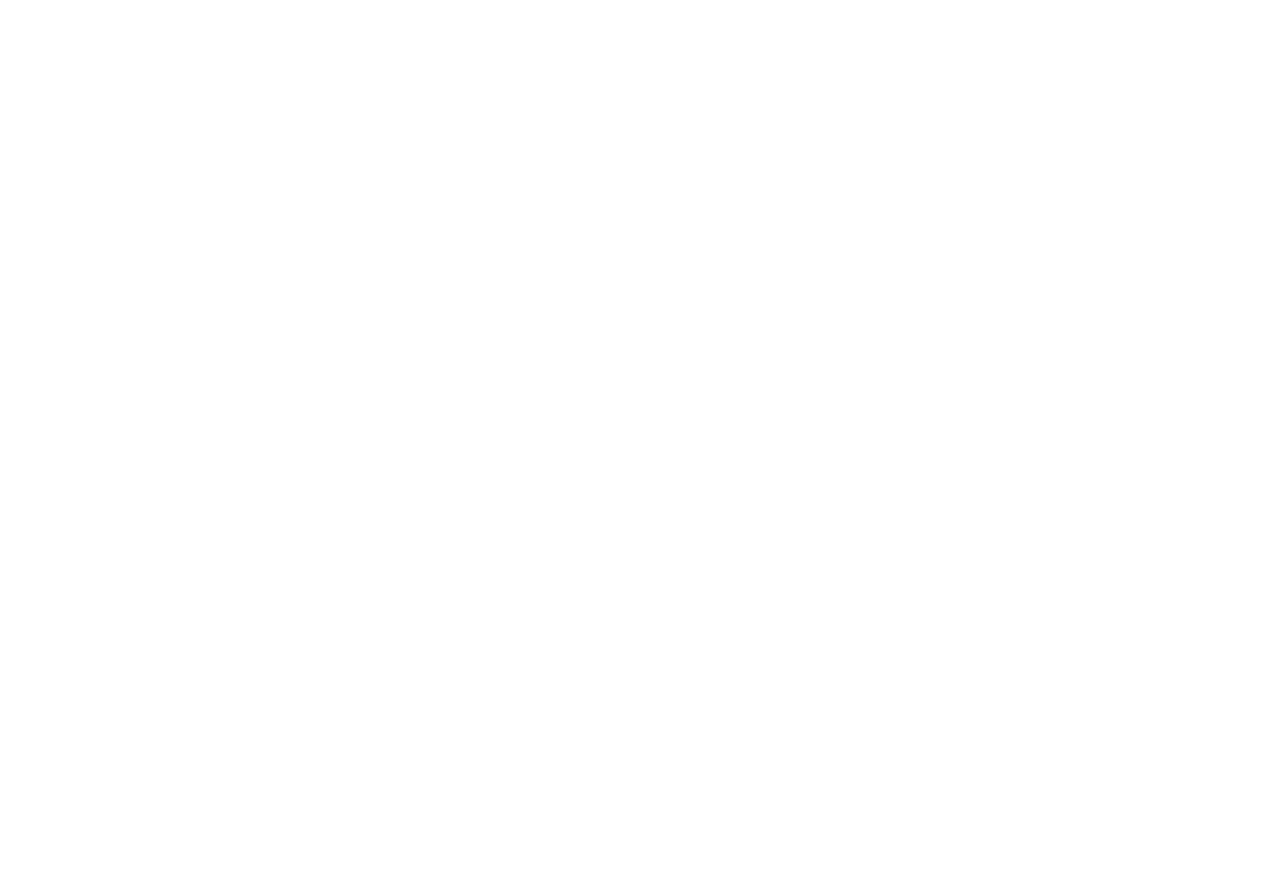
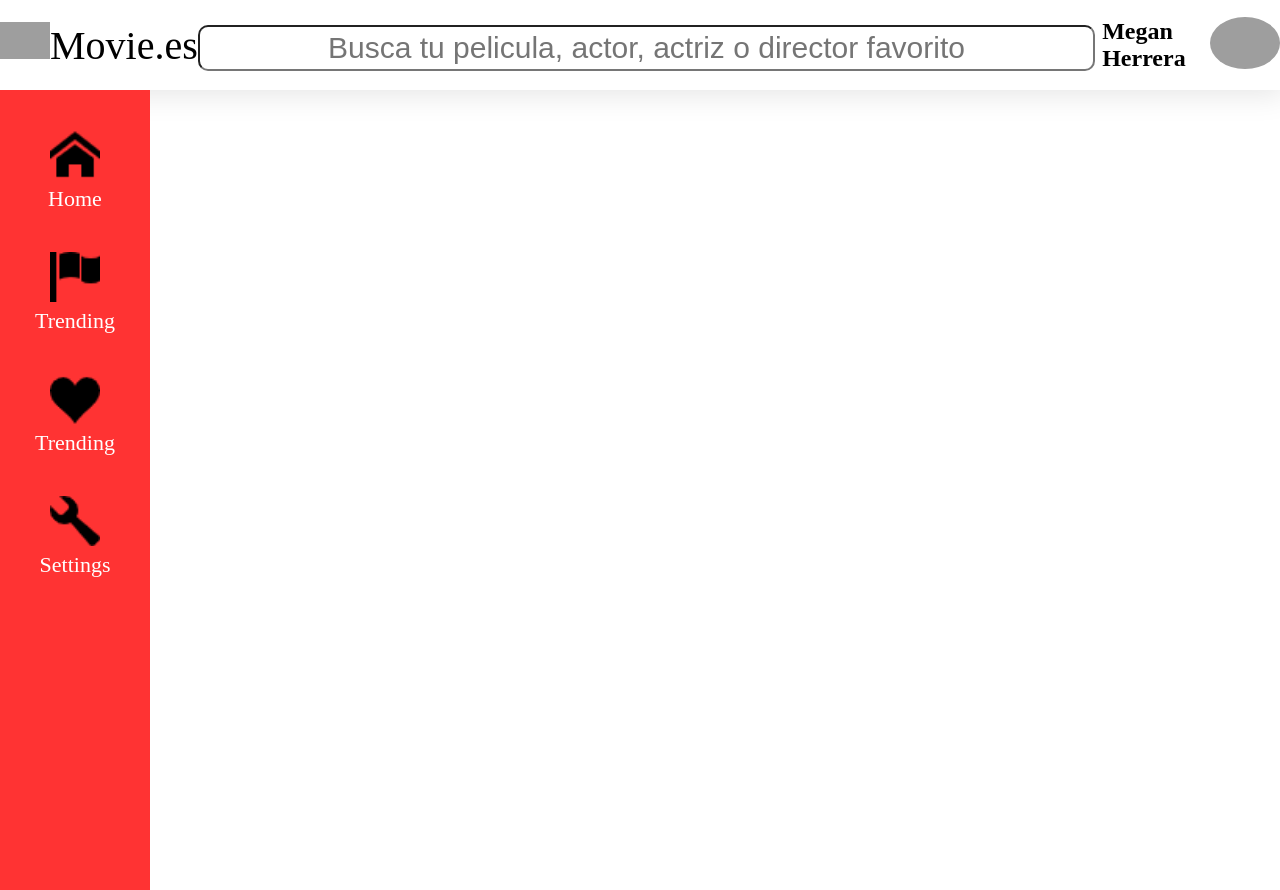
Before and after one commit to sntwandy/Movie.es, a plain HTML site: page index.html in a window 1280 px wide. Before the commit the page ends 800 px from the top, so only its background shows below. Drawn offline with Linux system fonts and the light colour scheme; grey boxes are pictures that could not be loaded.

Commit message:
The nav and menu is finished, I'm using grid layout

```diff
--- a/css/styles.css
+++ b/css/styles.css
@@ -0,0 +1,208 @@
+body
+{
+    margin: 0px;
+}
+/*HEADER*/
+.header
+{
+    display: flex;
+    justify-content: space-between;
+    height: 90px;
+    align-items: center;
+    box-shadow: 5px 5px 30px rgba(0, 0, 0, 0.1);
+}
+
+.popcorn-movies-container
+{
+    display: flex;
+}
+
+.popcorn-figure
+{
+    margin: 0px;
+}
+
+.popcorn
+{
+    width: 50px;
+}
+
+.movies-container
+{
+    display: flex;
+    align-items: center;
+}
+
+.movies
+{
+    margin: 0px;
+    font-size: 40px;
+}
+
+.search-container
+{
+    width: 1200px;
+    height: 40px;
+}
+
+.search
+{
+    width: 100%;
+    height: 100%;
+    font-size: 30px;
+    text-align: center;
+    border-radius: 10px;
+}
+
+.username-picture-container
+{
+    display: flex;
+}
+
+.username-container
+{
+    display: flex;
+    align-items: center;
+    margin: 0px 15px;
+}
+
+.username
+{
+    margin: 0px;
+    font-size: 1.5em;
+    font-weight: 600;
+}
+
+.picture-container
+{
+    display: flex;
+    align-items: center;
+}
+
+.figure-picture
+{
+    margin: 0px;
+}
+
+.picture
+{
+    width: 70px;
+    border-radius: 50%;
+}
+/*/HEADER*/
+
+.content-layout
+{
+    display: grid;
+    grid-template-columns: 150px 1fr;
+}
+
+.menu-container
+{
+    background-color: #FF3333;
+    height: 100vh;
+}
+
+.home-container
+{
+    display: flex;
+    justify-content: center;
+    align-items: center;
+    font-size: 22px;
+    margin-top: 40px;
+}
+
+.home-link
+{
+    text-decoration: none;
+    color: white;
+    text-align: center;
+}
+
+.home-img
+{
+    width: 50px;
+}
+
+.home
+{
+    margin: 0px;
+}
+
+.trending-container
+{
+    display: flex;
+    justify-content: center;
+    align-items: center;
+    font-size: 22px;
+    margin-top: 40px;
+}
+
+.trending-link
+{
+    text-decoration: none;
+    color: white;
+    text-align: center;
+}
+
+.trending-img
+{
+    width: 50px;
+}
+
+.trending
+{
+    margin: 0px;
+}
+
+.morelikes-container
+{
+    display: flex;
+    justify-content: center;
+    align-items: center;
+    font-size: 22px;
+    margin-top: 40px;
+}
+
+.morelikes-link
+{
+    text-decoration: none;
+    color: white;
+    text-align: center;
+}
+
+.morelikes-img
+{
+    width: 50px;
+}
+
+.morelikes
+{
+    margin: 0px;
+}
+
+.settings-container
+{
+    display: flex;
+    justify-content: center;
+    align-items: center;
+    font-size: 22px;
+    margin-top: 40px;
+}
+
+.settings-link
+{
+    text-decoration: none;
+    color: white;
+    text-align: center;
+}
+
+.settings-img
+{
+    width: 50px;
+}
+
+.settings
+{
+    margin: 0px;
+}
--- a/index.html
+++ b/index.html
@@ -7,7 +7,64 @@
     <link rel="stylesheet" href="css/styles.css">
 </head>
 <body>
+    <!--HEADER-->
+    <header class="header">
+        <div class="popcorn-movies-container">
+            <div class="popcorn-container">
+                <figure class="popcorn-figure">
+                    <img class="popcorn" src="https://image.flaticon.com/icons/png/512/184/184578.png" alt="Popcorn">
+                </figure>
+            </div>
+        <div class="movies-container">
+            <p class="movies">Movie.es</p>
+        </div>
+        </div>
+        <div class="search-container">
+            <input class="search" type="text" placeholder="Busca tu pelicula, actor, actriz o director favorito" />
+        </div>
+        <div class="username-picture-container">
+            <div class="username-container">
+                <p class="username">Megan Herrera</p>
+            </div>
+            <div class="picture-container">
+                <figure class="figure-picture">
+                    <img class="picture" src="https://instagram.fsti3-1.fna.fbcdn.net/v/t51.2885-19/s150x150/58809702_280195342931201_2732477984924499968_n.jpg?_nc_ht=instagram.fsti3-1.fna.fbcdn.net&_nc_ohc=_Zy6Y0fFXM0AX_Zg9iM&oh=ca29abcbe8dcb75788977257f51f9d54&oe=5E86DAE0" alt="Megan Herrera Picture">
+                </figure>
+            </div>
+        </div>
+    </header>
+    <!--/HEADER-->
 
+    <div class="content-layout">
+        <div class="menu-container">
+            <div class="home-container">
+                <a class="home-link" href="#">
+                    <img class="home-img" src="imgs/home.png" alt="Home">
+                    <p class="home">Home</p>
+                </a>
+            </div>
+            <div class="trending-container">
+                <a class="trending-link" href="#">
+                    <img class="trending-img" src="imgs/flag.png" alt="Trending">
+                    <p class="trending">Trending</p>
+                </a>
+            </div>
+            <div class="morelikes-container">
+                <a class="morelikes-link" href="#">
+                    <img class="morelikes-img" src="imgs/heart.png" alt="More Likes">
+                    <p class="morelikes">Trending</p>
+                </a>
+            </div>
+            <div class="settings-container">
+                <a class="settings-link" href="#">
+                    <img class="settings-img" src="imgs/settings.png" alt="Settings">
+                    <p class="settings">Settings</p>
+                </a>
+            </div>
+        </div>
+        <div class="movies-content">
+        </div>
+    </div>
     <script src="js/index.js"></script>
 </body>
 </html>
```
Also changed, not shown: imgs/flag.png (added), imgs/heart.png (added), imgs/home.png (added), imgs/menu.png (added), imgs/settings.png (added).
